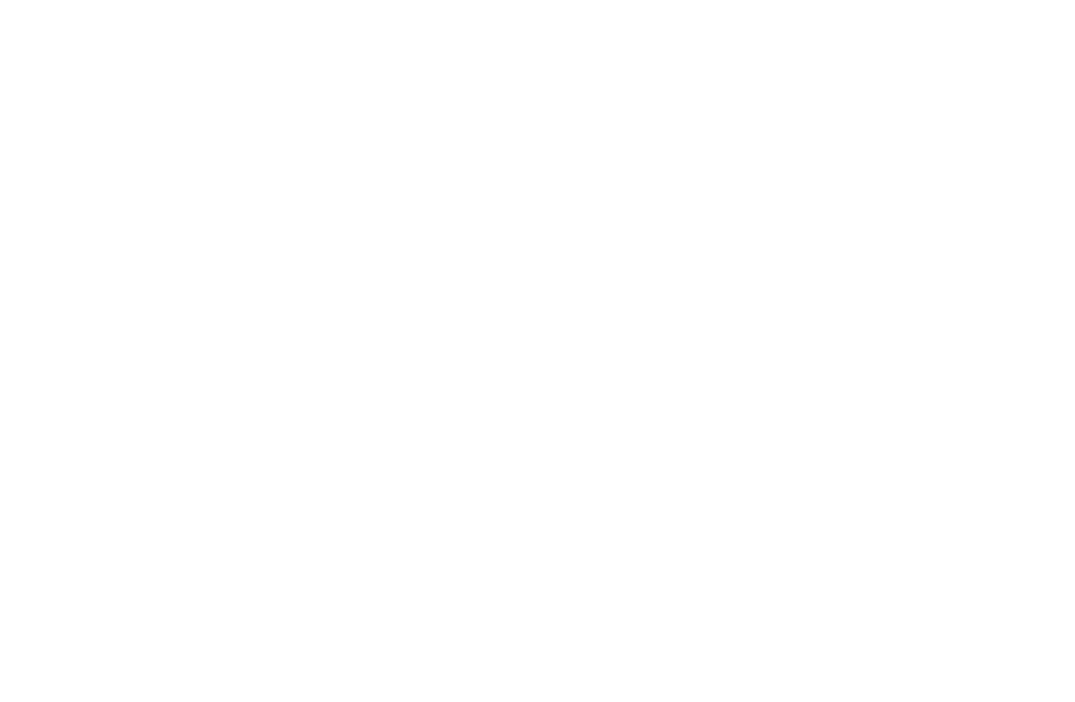
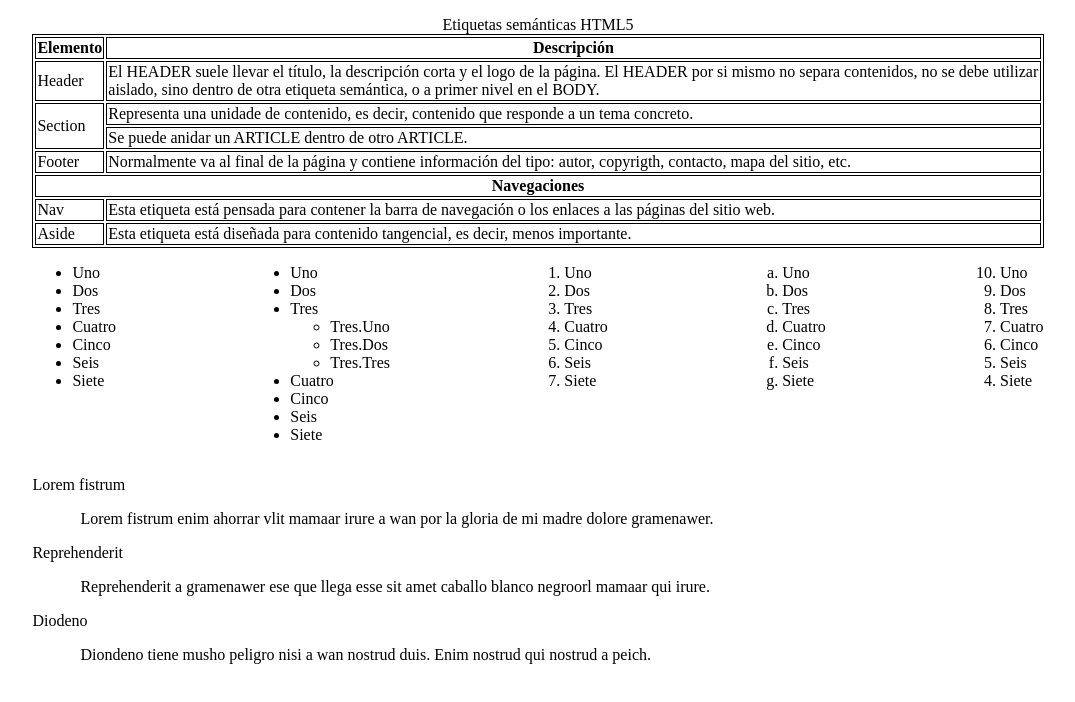
Before and after one commit to Pablodr89/bloque2-maqueta-vzug4x, a plain HTML site: page index.html in a window 1280 px wide. Shown: the whole page, without its empty margins (102-1177 px from the left). Drawn offline with Linux system fonts and the light colour scheme.

Commit message:
1 file modified, 1 added

```diff
--- a/index.html
+++ b/index.html
@@ -1 +1,154 @@
 <!--Replicar la siguiente representación de datos https://everisgroup.sharepoint.com/:i:/s/RoadtoDfront/EWVVuaYwsWFLlcw9M-tAZ5YBtOF94_0DVAtkoQDM79eotw, utilizando las etiquetas HTML adecuadas-->
+<!DOCTYPE html>
+<html lang="en">
+  <head>
+    <meta charset="UTF-8" />
+    <meta http-equiv="X-UA-Compatible" content="IE=edge" />
+    <meta name="viewport" content="width=device-width, initial-scale=1.0" />
+    <title>Bloque 2 Ejericio 3</title>
+  </head>
+  <body>
+    <!--Replicar la siguiente representación de datos https://everisgroup.sharepoint.com/:i:/s/RoadtoDfront/EWVVuaYwsWFLlcw9M-tAZ5YBtOF94_0DVAtkoQDM79eotw, utilizando las etiquetas HTML adecuadas-->
+    <!DOCTYPE html>
+    <html lang="en">
+      <head>
+        <meta charset="UTF-8" />
+        <meta http-equiv="X-UA-Compatible" content="IE=edge" />
+        <meta name="viewport" content="width=device-width, initial-scale=1.0" />
+        <title>Bloque 2 Ejericio 3</title>
+        <link rel="stylesheet" href="styles.css" />
+      </head>
+      <body>
+        <main>
+          <table>
+            <caption>
+              Etiquetas semánticas HTML5
+            </caption>
+            <tr>
+              <th>Elemento</th>
+              <th>Descripción</th>
+            </tr>
+            <tr>
+              <td>Header</td>
+              <td>
+                El HEADER suele llevar el título, la descripción corta y el logo
+                de la página. El HEADER por si mismo no separa contenidos, no se
+                debe utilizar aislado, sino dentro de otra etiqueta semántica, o
+                a primer nivel en el BODY.
+              </td>
+            </tr>
+            <tr>
+              <td rowspan="2">Section</td>
+              <td>
+                Representa una unidade de contenido, es decir, contenido que
+                responde a un tema concreto.
+              </td>
+            </tr>
+            <tr>
+              <td>Se puede anidar un ARTICLE dentro de otro ARTICLE.</td>
+            </tr>
+            <tr>
+              <td>Footer</td>
+              <td>
+                Normalmente va al final de la página y contiene información del
+                tipo: autor, copyrigth, contacto, mapa del sitio, etc.
+              </td>
+            </tr>
+            <tr>
+              <th colspan="2">Navegaciones</th>
+            </tr>
+            <tr>
+              <td>Nav</td>
+              <td>
+                Esta etiqueta está pensada para contener la barra de navegación
+                o los enlaces a las páginas del sitio web.
+              </td>
+            </tr>
+            <tr>
+              <td>Aside</td>
+              <td>
+                Esta etiqueta está diseñada para contenido tangencial, es decir,
+                menos importante.
+              </td>
+            </tr>
+          </table>
+
+          <section class="listas">
+            <ul>
+              <li>Uno</li>
+              <li>Dos</li>
+              <li>Tres</li>
+              <li>Cuatro</li>
+              <li>Cinco</li>
+              <li>Seis</li>
+              <li>Siete</li>
+            </ul>
+
+            <ul>
+              <li>Uno</li>
+              <li>Dos</li>
+              <li>Tres</li>
+              <ul>
+                <li>Tres.Uno</li>
+                <li>Tres.Dos</li>
+                <li>Tres.Tres</li>
+              </ul>
+              <li>Cuatro</li>
+              <li>Cinco</li>
+              <li>Seis</li>
+              <li>Siete</li>
+            </ul>
+
+            <ol>
+              <li>Uno</li>
+              <li>Dos</li>
+              <li>Tres</li>
+              <li>Cuatro</li>
+              <li>Cinco</li>
+              <li>Seis</li>
+              <li>Siete</li>
+            </ol>
+
+            <ol type="a">
+              <li>Uno</li>
+              <li>Dos</li>
+              <li>Tres</li>
+              <li>Cuatro</li>
+              <li>Cinco</li>
+              <li>Seis</li>
+              <li>Siete</li>
+            </ol>
+
+            <ol start="10" reversed>
+              <li>Uno</li>
+              <li>Dos</li>
+              <li>Tres</li>
+              <li>Cuatro</li>
+              <li>Cinco</li>
+              <li>Seis</li>
+              <li>Siete</li>
+            </ol>
+          </section>
+
+          <section>
+            <p>Lorem fistrum</p>
+            <p class="tab">
+              Lorem fistrum enim ahorrar vlit mamaar irure a wan por la gloria
+              de mi madre dolore gramenawer.
+            </p>
+            <p>Reprehenderit</p>
+            <p class="tab">
+              Reprehenderit a gramenawer ese que llega esse sit amet caballo
+              blanco negroorl mamaar qui irure.
+            </p>
+            <p>Diodeno</p>
+            <p class="tab">
+              Diondeno tiene musho peligro nisi a wan nostrud duis. Enim nostrud
+              qui nostrud a peich.
+            </p>
+          </section>
+        </main>
+      </body>
+    </html>
+  </body>
+</html>
--- /dev/null
+++ b/styles.css
@@ -0,0 +1,19 @@
+th,
+td,
+table {
+  border: 1px solid black;
+}
+
+main {
+  width: 80%;
+  margin: 1rem auto;
+}
+
+.listas {
+  display: flex;
+  justify-content: space-between;
+}
+
+.tab {
+  text-indent: 3rem;
+}
```
